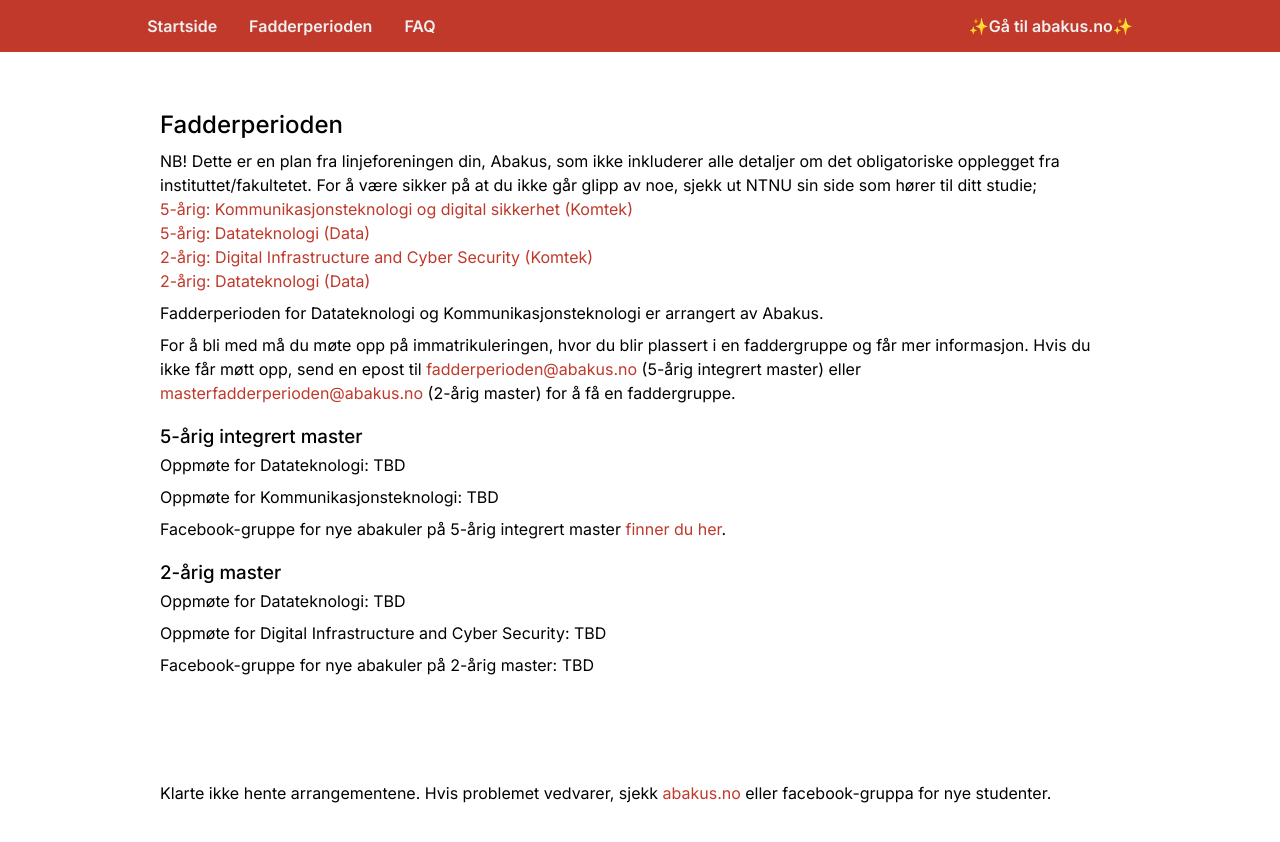
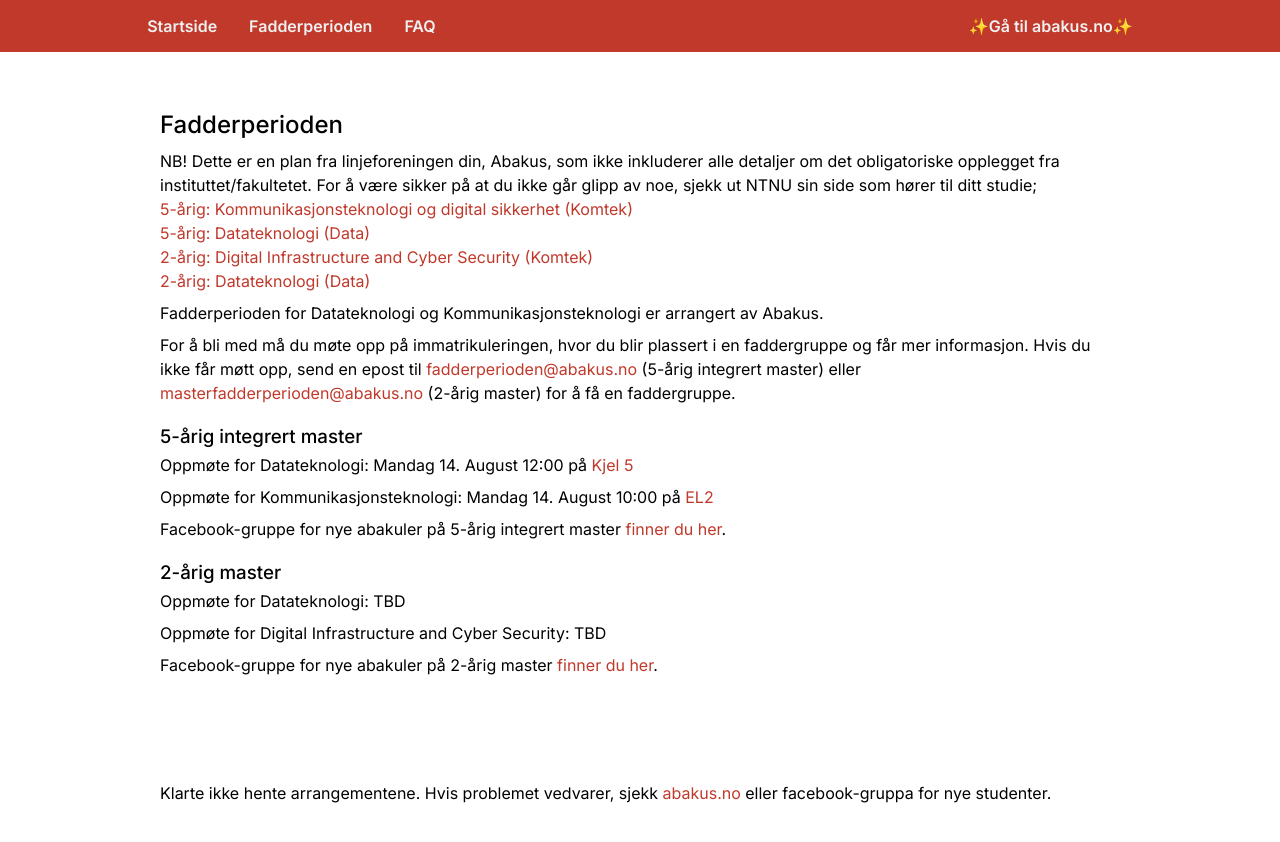
Before and after one commit to webkom/nyiabakus, a Next.js app: page /events in a window 1280 px wide. Shown: the top 842 px of the page. Built offline with nearby package versions, Linux system fonts and the light colour scheme; no server answers.

Commit message:
Add 2-year masters links and 5-year date

```diff
--- a/components/Header/HeaderCards.tsx
+++ b/components/Header/HeaderCards.tsx
@@ -32,6 +32,10 @@
       {
         href: "https://www.facebook.com/groups/280352384450789/",
         text: "Gruppe for 5-årig master",
+      },
+      {
+        href: "https://www.facebook.com/groups/175376555487442/",
+        text: "Gruppe for 2-årig master",
       },
     ],
   },
--- a/pages/events.tsx
+++ b/pages/events.tsx
@@ -79,8 +79,14 @@
           (2-årig master) for å få en faddergruppe.
         </p>
         <h3 className={styles.subTitle}>5-årig integrert master</h3>
-        <p>Oppmøte for Datateknologi: TBD</p>
-        <p>Oppmøte for Kommunikasjonsteknologi: TBD</p>
+        <p>
+          Oppmøte for Datateknologi: Mandag 14. August 12:00 på{" "}
+          <Link href={"https://link.mazemap.com/gqncrU4T"}>Kjel 5</Link>
+        </p>
+        <p>
+          Oppmøte for Kommunikasjonsteknologi: Mandag 14. August 10:00 på{" "}
+          <Link href={"https://link.mazemap.com/Kpd4nMvI"}>EL2</Link>
+        </p>
         <p>
           Facebook-gruppe for nye abakuler på 5-årig integrert master{" "}
           <Link
@@ -94,7 +100,16 @@
         <h3 className={styles.subTitle}>2-årig master</h3>
         <p>Oppmøte for Datateknologi: TBD</p>
         <p>Oppmøte for Digital Infrastructure and Cyber Security: TBD</p>
-        <p>Facebook-gruppe for nye abakuler på 2-årig master: TBD</p>
+        <p>
+          Facebook-gruppe for nye abakuler på 2-årig master{" "}
+          <Link
+            href={"https://www.facebook.com/groups/175376555487442/"}
+            target={"_blank"}
+          >
+            finner du her
+          </Link>
+          .
+        </p>
       </InfoSectionWrapper>
       {/* <InfoSectionWrapper>
         <FullscreenImage
```
Also changed, not shown: components/InfoSectionFP/index.tsx (+18 -3 lines).
